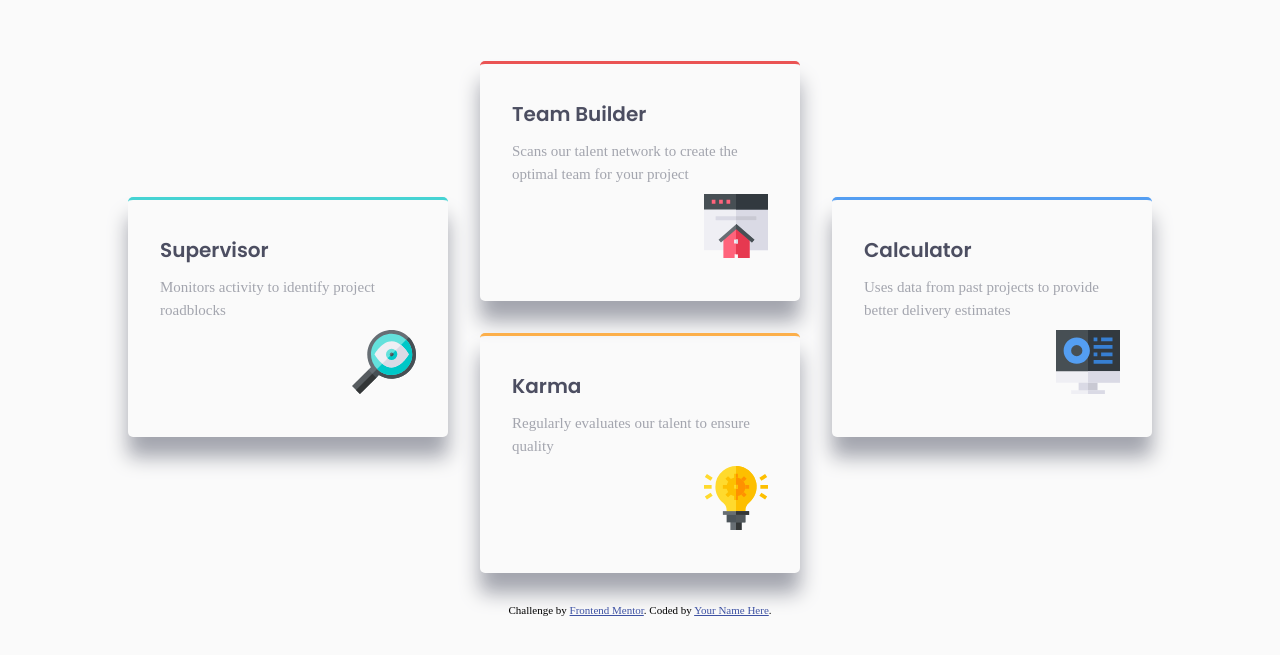
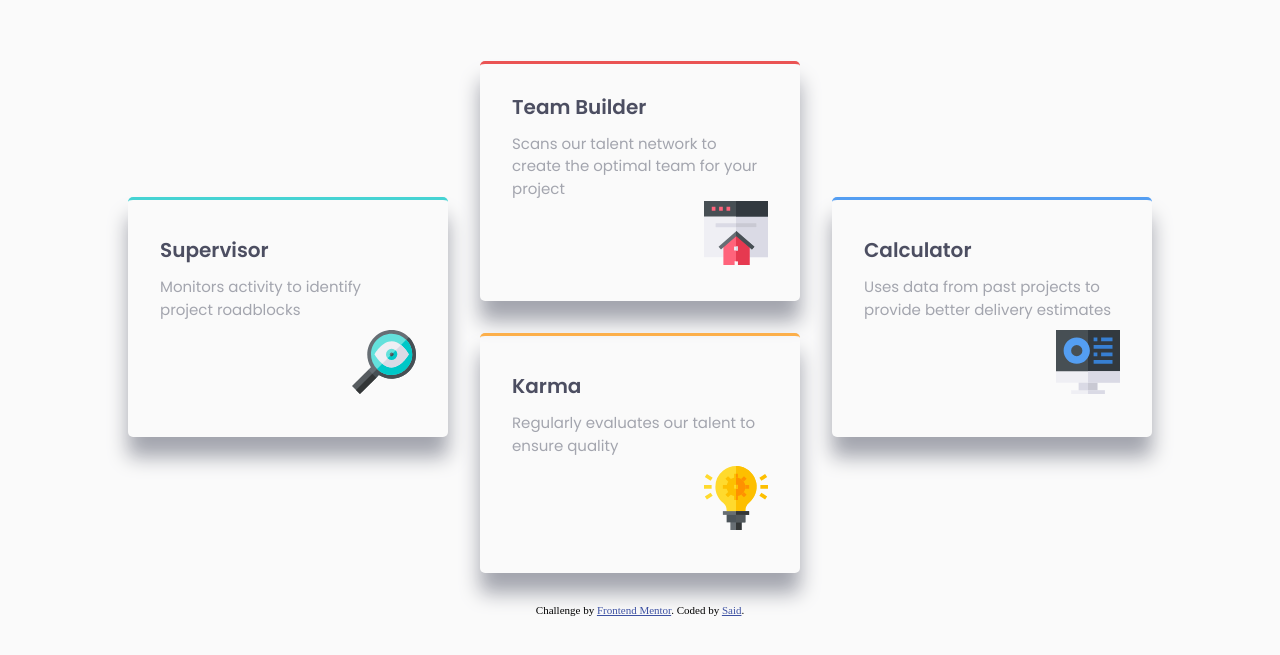
Before and after one commit to said-ops/four-card-feature-section, a plain HTML site: page index.html in a window 1280 px wide. Shown: the part 227-882 px from the top of the page. Drawn offline with Linux system fonts and the light colour scheme.

Commit message:
small changes

```diff
--- a/index.html
+++ b/index.html
@@ -75,7 +75,7 @@
   <footer>
     <p class="attribution">
       Challenge by <a href="https://www.frontendmentor.io?ref=challenge" target="_blank">Frontend Mentor</a>.
-      Coded by <a href="#">Your Name Here</a>.
+      Coded by <a href="https://www.github.com/said-ops">Said</a>.
     </p>
   </footer>
 </body>
--- a/styles.css
+++ b/styles.css
@@ -41,6 +41,7 @@ body{
     font-size: 15px;
     color: var(--secondary-color-grayish-blue);
     line-height: 1.5;
+    font-family: 'poppinsRegular';
 }
 .container{
 
@@ -62,6 +63,7 @@ body{
 .grayish-blue{
     font-family: 'poppinsLight';
     color: var(--secondary-color-dark-blue);
+
     font-size: 30px;
 }
 .dark-blue{
```
